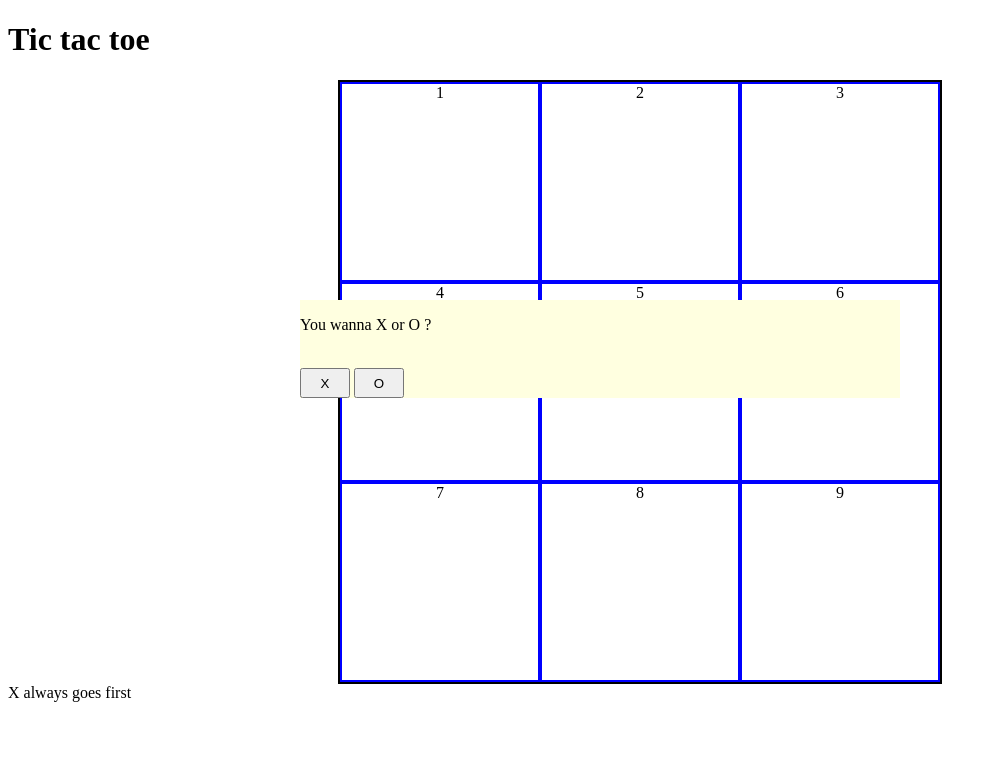
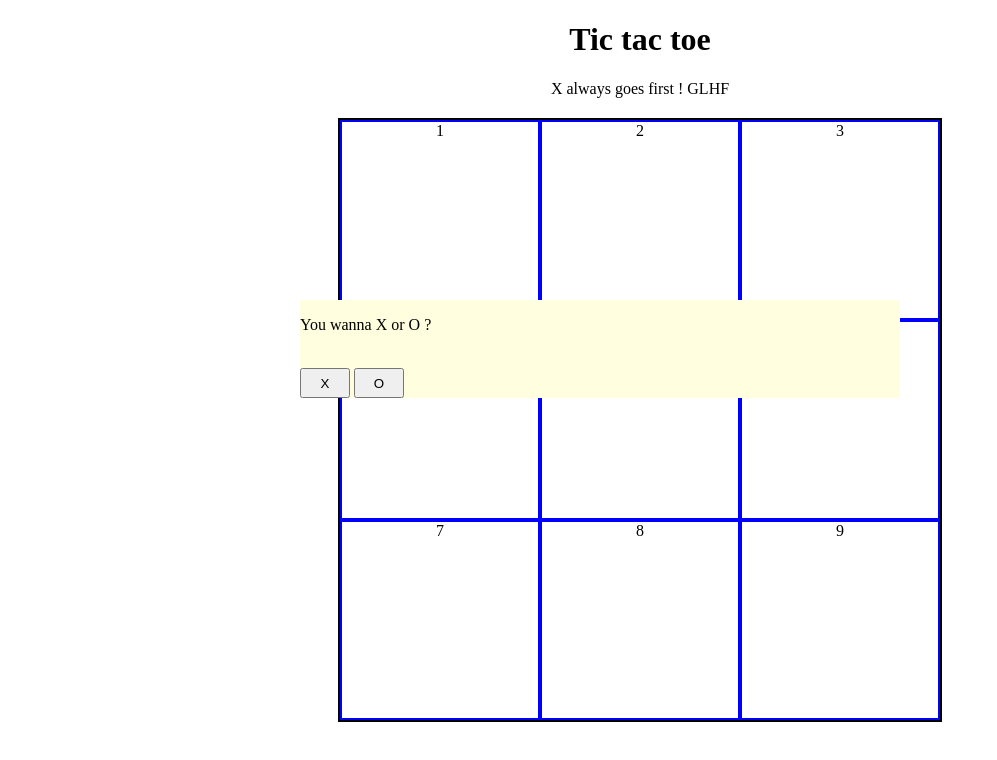
Before and after one commit to aisnotb/tic-tac-toe, a plain HTML site: page index.html in a window 1280 px wide. Shown: the whole page, without its empty margins (0-997 px from the left). Drawn offline with nearby package versions, Linux system fonts and the light colour scheme.

Commit message:
blink text

```diff
--- a/index.html
+++ b/index.html
@@ -5,7 +5,12 @@
 	<link rel="stylesheet" href="style.css">
 </head>
 <body>
-	<h1> Tic tac toe </h1>
+	<div id="header">
+		<h1> Tic tac toe </h1>
+		<div id="game-info">
+			<label>X always goes first ! GLHF</label>
+		</div>
+	</div>
 
 	<div id="container">
 		<div class="row">
@@ -32,9 +37,6 @@
 		<button id="o">O</button>
 	</div>
 
-	<div id="game-info">
-		<label>X always goes first</label>
-	</div>
 
 	<div id="game-results">
 		<p>It's a tie!</p>
--- a/js/main.js
+++ b/js/main.js
@@ -31,9 +31,8 @@ $(document).ready(function(){
 	}
 
 	function showGameInfoConstantly(){
-		setInterval(function(){
-			$("#game-info").toggle();
-		}, 1500);
+		$("label").fadeOut(500);
+		$("label").fadeIn(500);
 	}
 
 	var game = new Game();
@@ -41,5 +40,5 @@ $(document).ready(function(){
 
 	showGameInfoConstantly();
 
-
+	setInterval(showGameInfoConstantly, 2000);
 });
--- a/style.css
+++ b/style.css
@@ -12,6 +12,12 @@ body{
 
 .row{
 	display: inline;
+}
+
+#header{
+	margin: 0 auto;
+	text-align: center;
+	margin-bottom: 20px;
 }
 
 #id1, #id2, #id3, #id4, #id5, #id6, #id7,#id8,#id9{
@@ -36,7 +42,7 @@ body{
 	left: 300px;
 }
 
-#game-results, #game-info,#you-win,#you-lost{
+#game-results,#you-win,#you-lost{
 	display: none;
 }
 
```
